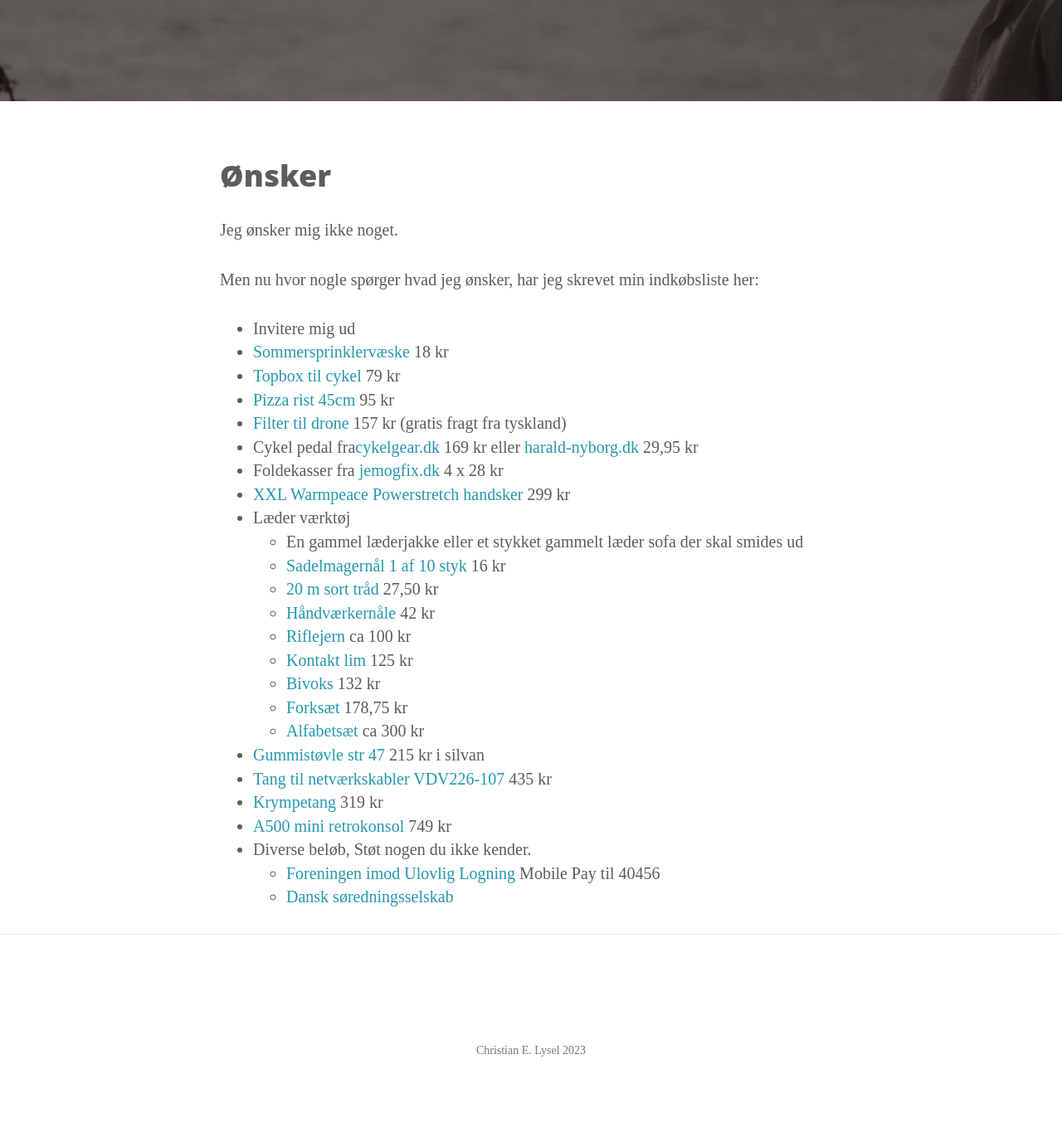
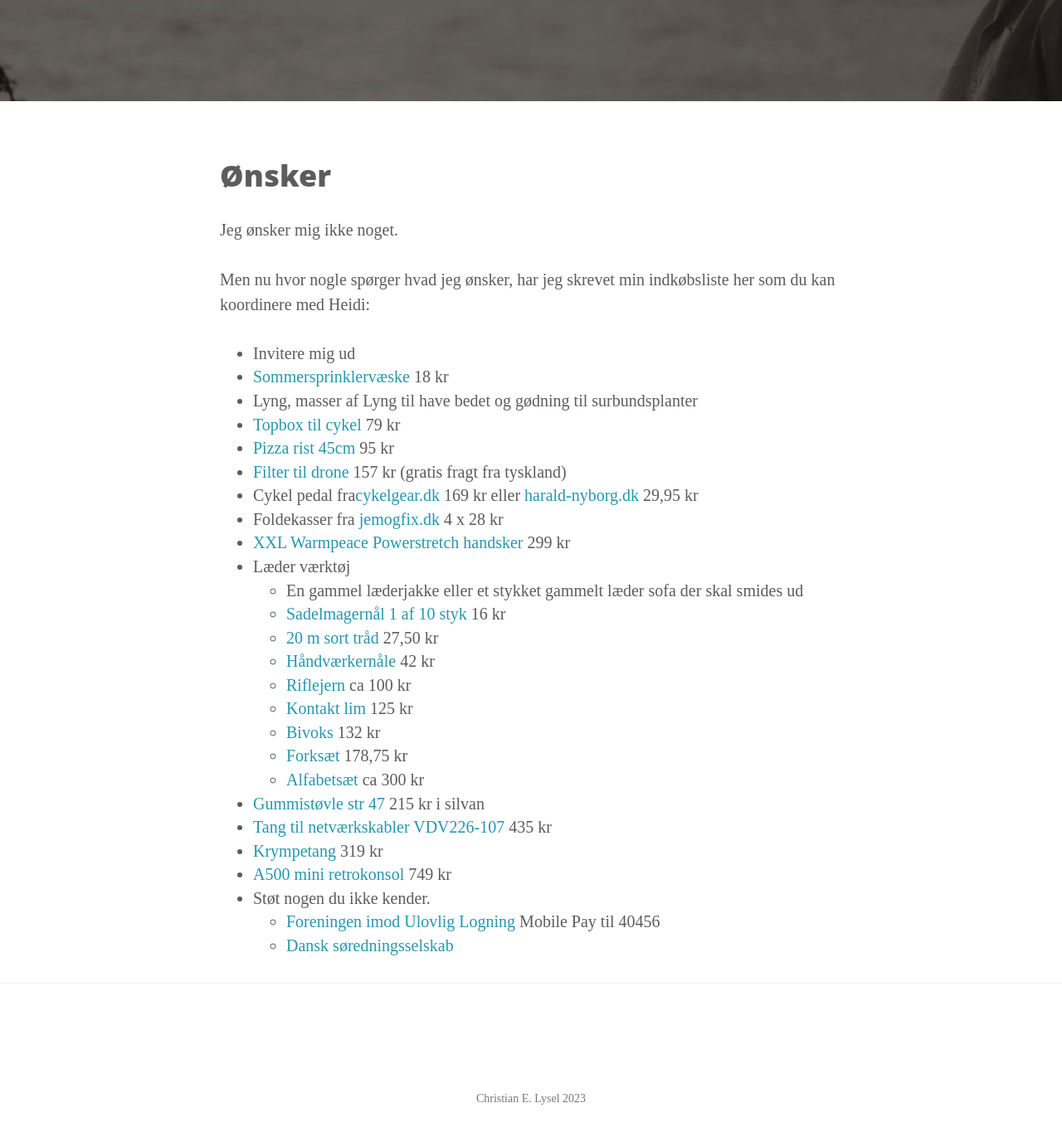
Before and after one commit to clysel/christian.lysel.net, a Jekyll site: the page built from gave.markdown, in a window 1280 px wide and 1400 px high, scrolled down 334 px. Shown: the top 1371 px of the window at 83% size. Built offline with Jekyll 4.4.1, drawn with Linux system fonts in a browser that asks for light colours; before the commit the page ends 1676 px from its top, so only the background shows below that.

Commit message:
Update gave.markdown

```diff
--- a/gave.markdown
+++ b/gave.markdown
@@ -8,10 +8,11 @@ header-img: "img/about-bg.jpg"
 
 Jeg ønsker mig ikke noget.
 
-Men nu hvor nogle spørger hvad jeg ønsker, har jeg skrevet min indkøbsliste her:
+Men nu hvor nogle spørger hvad jeg ønsker, har jeg skrevet min indkøbsliste her som du kan koordinere med Heidi:
 
 * Invitere mig ud
 * [Sommersprinklervæske](https://www.harald-nyborg.dk/alaska-sommersprinklervaeske-3-l) 18 kr
+* Lyng, masser af Lyng til have bedet og gødning til surbundsplanter
 * [Topbox til cykel](https://www.xlmoto.dk/product/topboks-xlmoto-pronto-30l_pid-PIA-174059) 79 kr
 * [Pizza rist 45cm](https://knivblokken.dk/produkter/pizzarist-hendi-flere-stoerrelser/?attribute_pa_variant=oe-45-cm) 95 kr
 * [Filter til drone](https://www.amazon.de/dp/B0B18KHLF8/?tag=prdk-ce0d-21&creative=22662&creativeASIN=B0B2PGXBC6&linkCode=df0&th=1) 157 kr (gratis fragt fra tyskland)
@@ -32,6 +33,6 @@ Men nu hvor nogle spørger hvad jeg ønsker, har jeg skrevet min indkøbsliste h
 * [Tang til netværkskabler VDV226-107](https://www.conradelektronik.dk/p/klein-tools-vdv226-107-crimpvrktj-2182199?utm_campaign=shopping-feed&utm_content=free-google-shopping-clicks&utm_medium=surfaces&utm_source=google&utm_term=2182199&vat=true) 435 kr
 * [Krympetang](https://autofix.nu/produkter/6000-installationsvaerktoej/56392-krympetang--kabelskotang-saet---med-1200-ferrules-kabelsko---hoej-kvalitet-awg-23-7-025-10-mmsup2/) 319 kr
 * [A500 mini retrokonsol](https://www.maxgaming.dk/dk/retro-gaming/the-a500-mini-retrokonsol?utm_source=pricerunner&utm_medium=cpc&utm_campaign=pricerunner) 749 kr
-* Diverse beløb, Støt nogen du ikke kender.
+* Støt nogen du ikke kender.
   * [Foreningen imod Ulovlig Logning](https://ulovliglogning.dk/#wannahelp) Mobile Pay til 40456
   * [Dansk søredningsselskab](https://dsrs.dk/stot-os)
```
